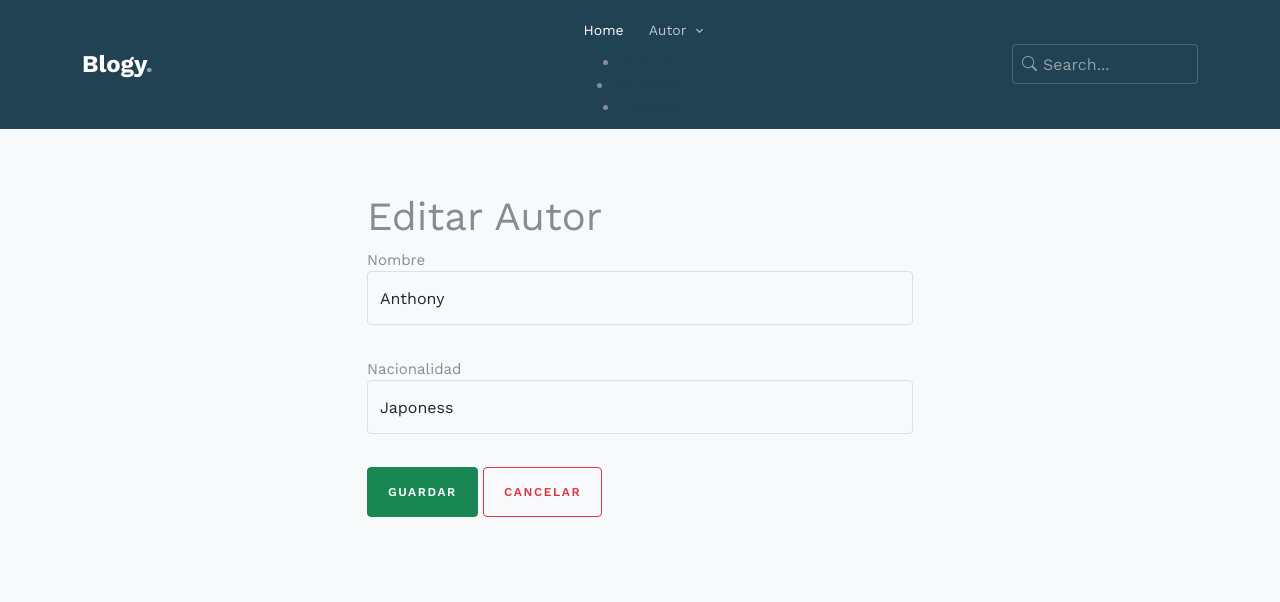
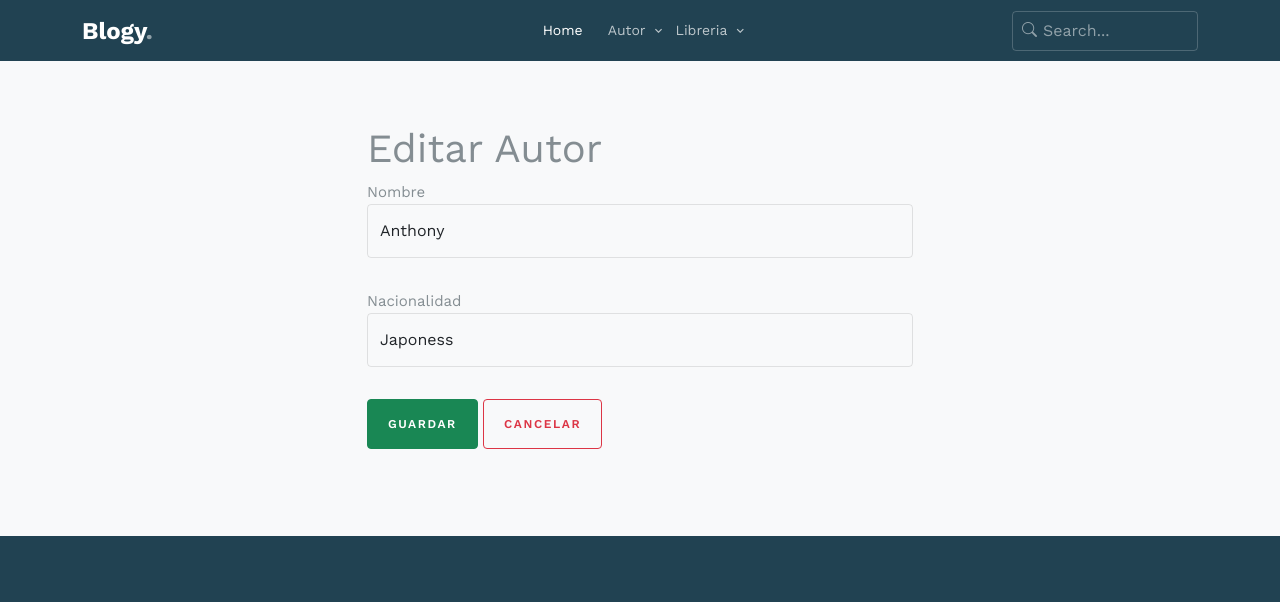
Before and after one commit to Karen0708-ak/editorialBM, a Django app: page /editarAutor/1 in a window 1280 px wide. Shown: the top 602 px of the page. Run offline with Django 5.2, Linux system fonts and the light colour scheme; data comes from the database, SQL or seed files in the repository; some libraries are stand-ins or nearby versions; some web fonts are replaced.

Commit message:
Se agrego en el panel las aplicaciones

```diff
--- a/Aplicaciones/templates/plantilla.html
+++ b/Aplicaciones/templates/plantilla.html
@@ -48,7 +48,7 @@
                 <div class="site-navigation">
                     <div class="row g-0 align-items-center">
                         <div class="col-2">
-                            <a href="index.html" class="logo m-0 float-start">Blogy<span class="text-primary">.</span></a>
+                            <a href="{% url 'inicioau' %}" class="logo m-0 float-start">Blogy<span class="text-primary">.</span></a>
                         </div>
                         <div class="col-8 text-center">
                             <form action="#" class="search-form d-inline-block d-lg-none">
@@ -57,17 +57,19 @@
                             </form>
 
                             <ul class="js-clone-nav d-none d-lg-inline-block text-start site-menu mx-auto">
-                                <li class="active"><a href="index.html">Home</a></li>
+                                <li class="active"><a href="{% url 'inicioau' %}">Home</a></li>
                                 <li class="has-children">
                                     <a href="{% url 'inicioau' %}">Autor</a>
                                     <ul class="dropdown">
                                         <li><a href="nuevoAutor">Agregar Autor</a></li>
                                     </ul>
+
+                                <li class="has-children">
+                                    <a href="{% url 'inicioli' %}">Libreria</a>
+                                    <ul class="dropdown">
+                                        <li><a href="nuevaLibreria">Agregar Libreria</a></li>
                                     </ul>
-                                </li>
-                                <li><a href="category.html">Culture</a></li>
-                                <li><a href="category.html">Business</a></li>
-                                <li><a href="category.html">Politics</a></li>
+
                             </ul>
                         </div>
                         <div class="col-2 text-end">
```
